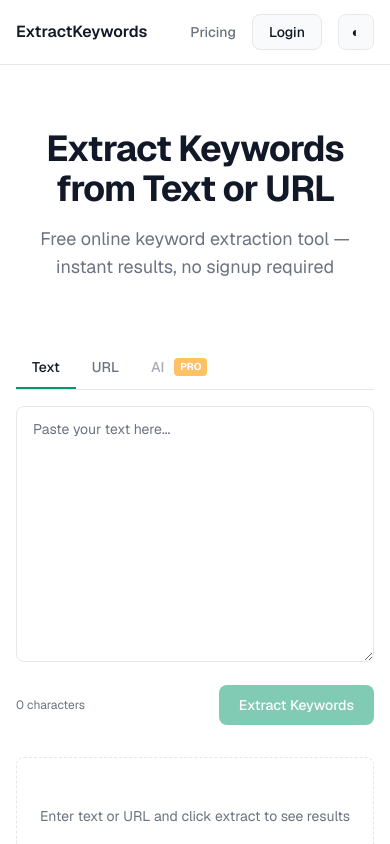
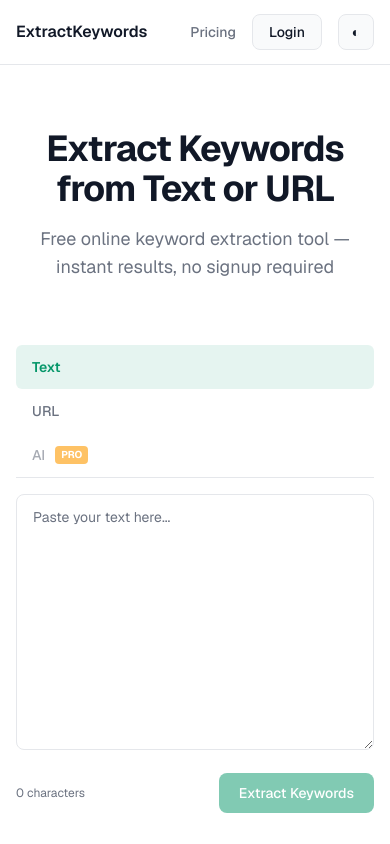
Before and after one commit to pang3fan-creator/keyword-extractor, a Next.js app: page /en in a window 390 px wide. Shown: the top 844 px of the page. Built offline with nearby package versions, Linux system fonts and the light colour scheme.

Commit message:
fix: tab style to highlighted bg + bold, mobile vertical stacking

```diff
--- a/src/components/ui/Tabs.tsx
+++ b/src/components/ui/Tabs.tsx
@@ -30,7 +30,7 @@
 
   return (
     <div className={cn('w-full', className)}>
-      <div className="flex border-b border-border" role="tablist">
+      <div className="flex flex-col border-b border-border sm:flex-row" role="tablist">
         {tabs.map((tab) => (
           <button
             key={tab.id}
@@ -40,10 +40,10 @@
             disabled={tab.disabled}
             onClick={() => !tab.disabled && handleTabClick(tab.id)}
             className={cn(
-              'relative flex items-center gap-1.5 px-4 py-3 text-sm font-medium transition-colors',
+              'relative flex items-center gap-1.5 px-4 py-3 text-sm transition-colors',
               activeTab === tab.id
-                ? 'text-foreground'
-                : 'text-muted hover:text-foreground',
+                ? 'rounded-md bg-primary/10 font-semibold text-primary'
+                : 'font-medium text-muted hover:text-foreground',
               tab.disabled && 'cursor-not-allowed opacity-60'
             )}
           >
@@ -52,9 +52,6 @@
               <span className="ml-1 rounded bg-amber-500 px-1.5 py-0.5 text-[10px] font-bold text-white">
                 {tab.badge}
               </span>
-            )}
-            {activeTab === tab.id && (
-              <span className="absolute bottom-0 left-0 right-0 h-0.5 bg-primary" />
             )}
           </button>
         ))}
```
